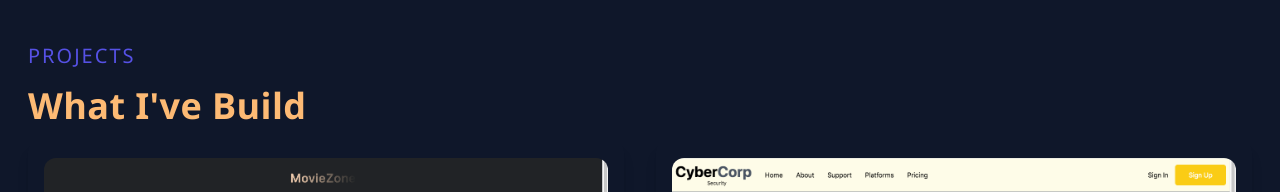
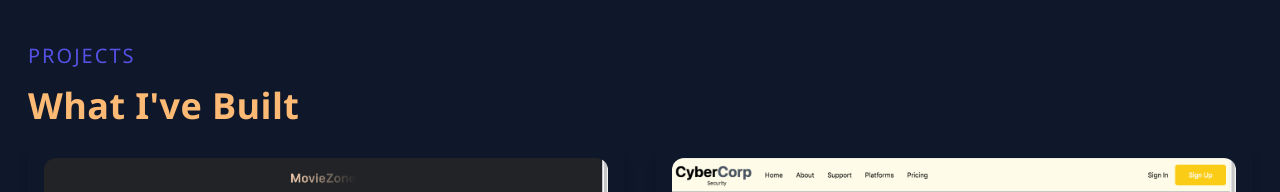
Before and after one commit to delinuxist/personal_portfolio, a Next.js app: page / in a window 1280 px wide. Shown: the part 2422-2614 px from the top of the page. Built offline with nearby package versions, Linux system fonts and the light colour scheme.

Commit message:
slight edit

```diff
--- a/components/Project.jsx
+++ b/components/Project.jsx
@@ -13,7 +13,7 @@ const Project = () => {
         <p className="text-[#5651e5] text-xl uppercase tracking-widest">
           Projects
         </p>
-        <h2 className=" py-4 text-orange-300">What I&apos;ve Build</h2>
+        <h2 className=" py-4 text-orange-300">What I&apos;ve Built</h2>
         <div className=" grid md:grid-cols-2 gap-8">
           <ProjectItem
             image={moviezone}
```
